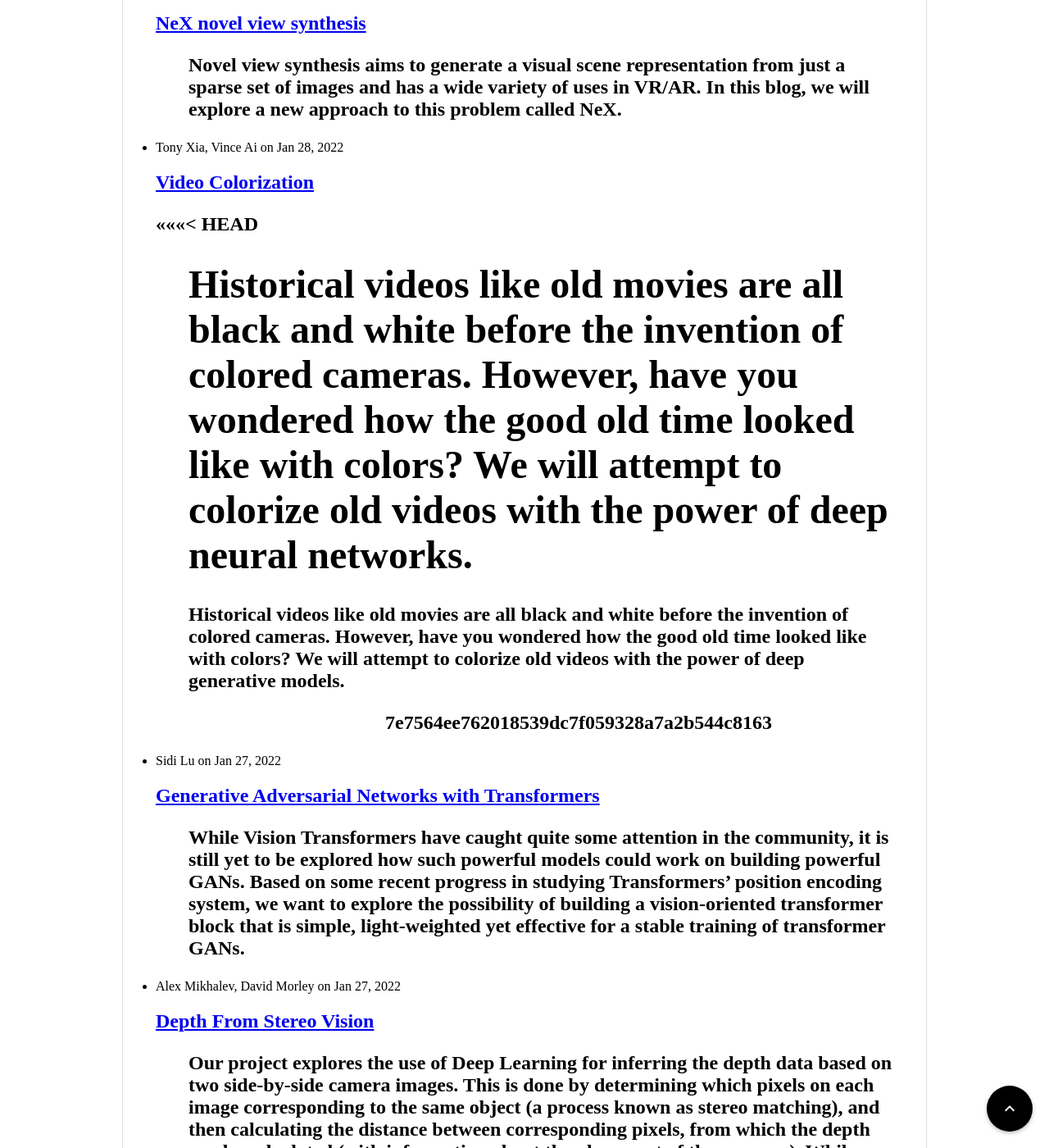
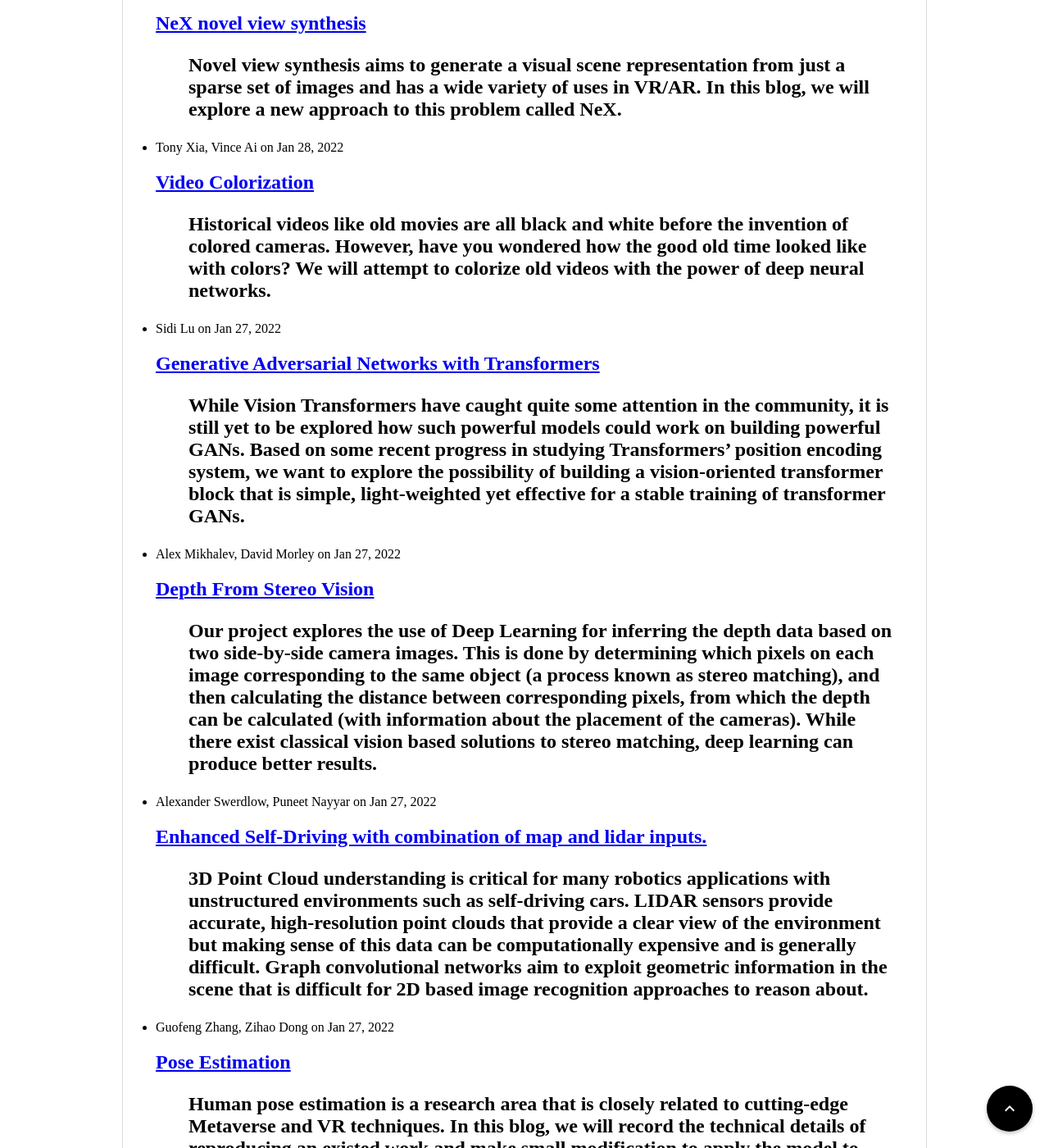
Before and after one commit to UCLAdeepvision/CS188-Projects-2022Winter, a Jekyll site: the page built from index.html, in a window 1280 px wide and 1400 px high, scrolled down 1957 px. Shown: the whole window at 82% size. Built offline with Jekyll 4.4.1, drawn with Linux system fonts in a browser that asks for light colours.

Commit message:
minor chnage

```diff
--- a/_posts/2021-01-28-team12-image-video-colorization.md
+++ b/_posts/2021-01-28-team12-image-video-colorization.md
@@ -7,11 +7,7 @@ date: 2022-01-28
 ---
 
 
-<<<<<<< HEAD
 > Historical videos like old movies are all black and white before the invention of colored cameras. However, have you wondered how the good old time looked like with colors? We will attempt to colorize old videos with the power of deep neural networks.
-=======
-> Historical videos like old movies are all black and white before the invention of colored cameras. However, have you wondered how the good old time looked like with colors? We will attempt to colorize old videos with the power of deep generative models.
->>>>>>> 7e7564ee762018539dc7f059328a7a2b544c8163
 
 <!--more-->
 {: class="table-of-content"}
```
